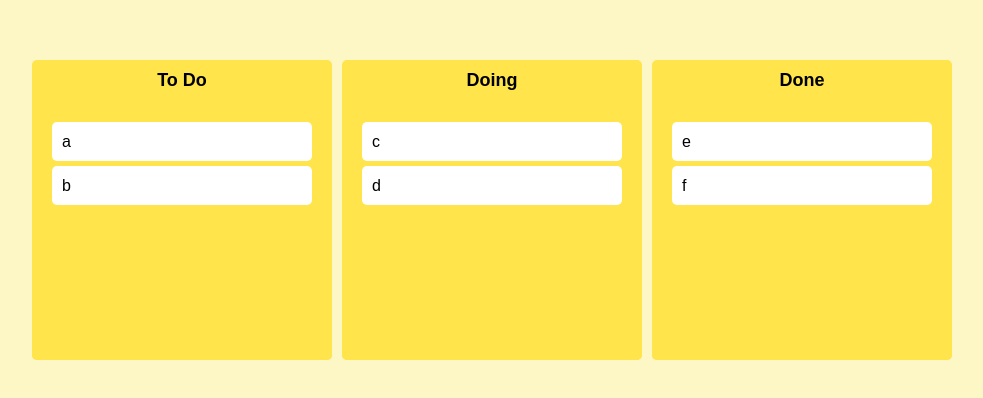
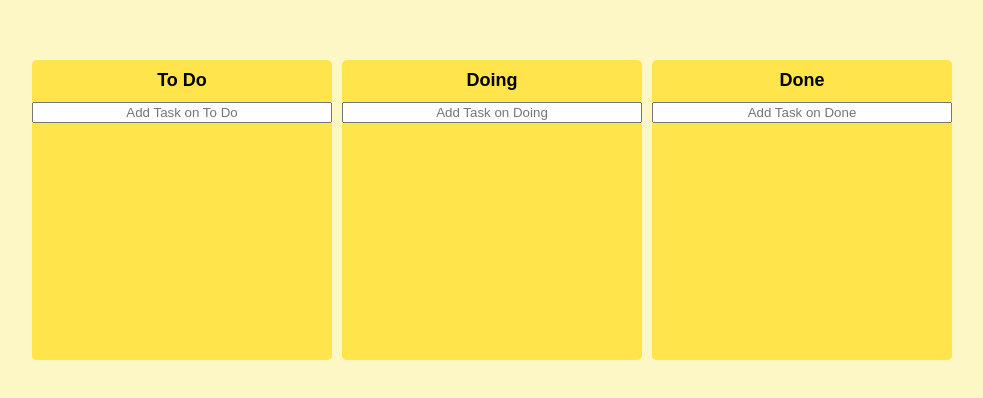
Before and after one commit to Inginginging/trello_clone, a React (Create React App) app: page / in a window 1280 px wide. Shown: the part 190-588 px from the top of the page, without its empty margins (148-1131 px from the left). Built offline with nearby package versions, Linux system fonts and the light colour scheme.

Commit message:
making toDoState task arr=>obj

```diff
--- a/src/Components/Board.tsx
+++ b/src/Components/Board.tsx
@@ -1,5 +1,7 @@
 import { Droppable } from "react-beautiful-dnd";
+import { useForm } from "react-hook-form";
 import styled from "styled-components";
+import { IToDo } from "../atoms";
 import DraggableCard from "./DraggableCard";
 
 const Wrapper = styled.div`
@@ -34,16 +36,37 @@
   transition: background-color 0.5s ease-in-out;
   padding: 20px;
 `;
+const Form = styled.form`
+  width: 100%;
+  input {
+    width: 100%;
+    text-align: center;
+  }
+`;
 
+interface IForm {
+  toDo: string;
+}
 interface IBoardProps {
-  toDos: string[]; //board에는 toDos 배열 type을 prop으로 받아드려 그 내용을 map해서 나열.
+  toDos: IToDo[]; //board에는 toDos 배열 type을 prop으로 받아드려 그 내용을 map해서 나열.
   boardId: string;
 }
 
 function Board({ toDos, boardId }: IBoardProps) {
+  const { register, handleSubmit, setValue } = useForm<IForm>();
+  const onValid = ({ toDo }: IForm) => {
+    setValue("toDo", "");
+  };
   return (
     <Wrapper>
       <Title>{boardId}</Title>
+      <Form onSubmit={handleSubmit(onValid)}>
+        <input
+          {...register("toDo", { required: true })}
+          type="text"
+          placeholder={`Add Task on ${boardId}`}
+        />
+      </Form>
       <Droppable droppableId={boardId}>
         {(provided, snapshot) => (
           /* provided는 dnd에서 제공하는 drag n drop을 위한 property*/
@@ -54,7 +77,12 @@
             {...provided.droppableProps}
           >
             {toDos.map((toDo, index) => (
-              <DraggableCard key={toDo} toDo={toDo} index={index} />
+              <DraggableCard
+                key={toDo.id}
+                toDoId={toDo.id}
+                toDoText={toDo.text}
+                index={index}
+              />
             ))}
             {provided.placeholder}
           </Area>
--- a/src/Components/DraggableCard.tsx
+++ b/src/Components/DraggableCard.tsx
@@ -12,13 +12,14 @@
 `;
 
 interface IDraggableCardProps {
-  toDo: string;
+  toDoId: number;
+  toDoText: string;
   index: number;
 }
 
-function DraggableCard({ toDo, index }: IDraggableCardProps) {
+function DraggableCard({ toDoId, toDoText, index }: IDraggableCardProps) {
   return (
-    <Draggable key={toDo} draggableId={toDo} index={index}>
+    <Draggable draggableId={toDoId + ""} index={index}>
       {(provided, snapshot) => (
         <Card
           isDragging={snapshot.isDragging}
@@ -26,7 +27,7 @@
           {...provided.draggableProps}
           ref={provided.innerRef}
         >
-          {toDo}
+          {toDoText}
         </Card>
       )}
     </Draggable>
--- a/src/atoms.tsx
+++ b/src/atoms.tsx
@@ -1,15 +1,19 @@
 import { atom, selector } from "recoil";
 
+export interface IToDo {
+  id: number;
+  text: string;
+}
 //toDoState의 type
 interface IToDoState {
-  [key: string]: string[];
+  [key: string]: IToDo[];
 }
 
 export const toDoState = atom<IToDoState>({
   key: "toDo",
   default: {
-    "To Do": ["a", "b"],
-    Doing: ["c", "d"],
-    Done: ["e", "f"],
+    "To Do": [],
+    Doing: [],
+    Done: [],
   },
 });
```
